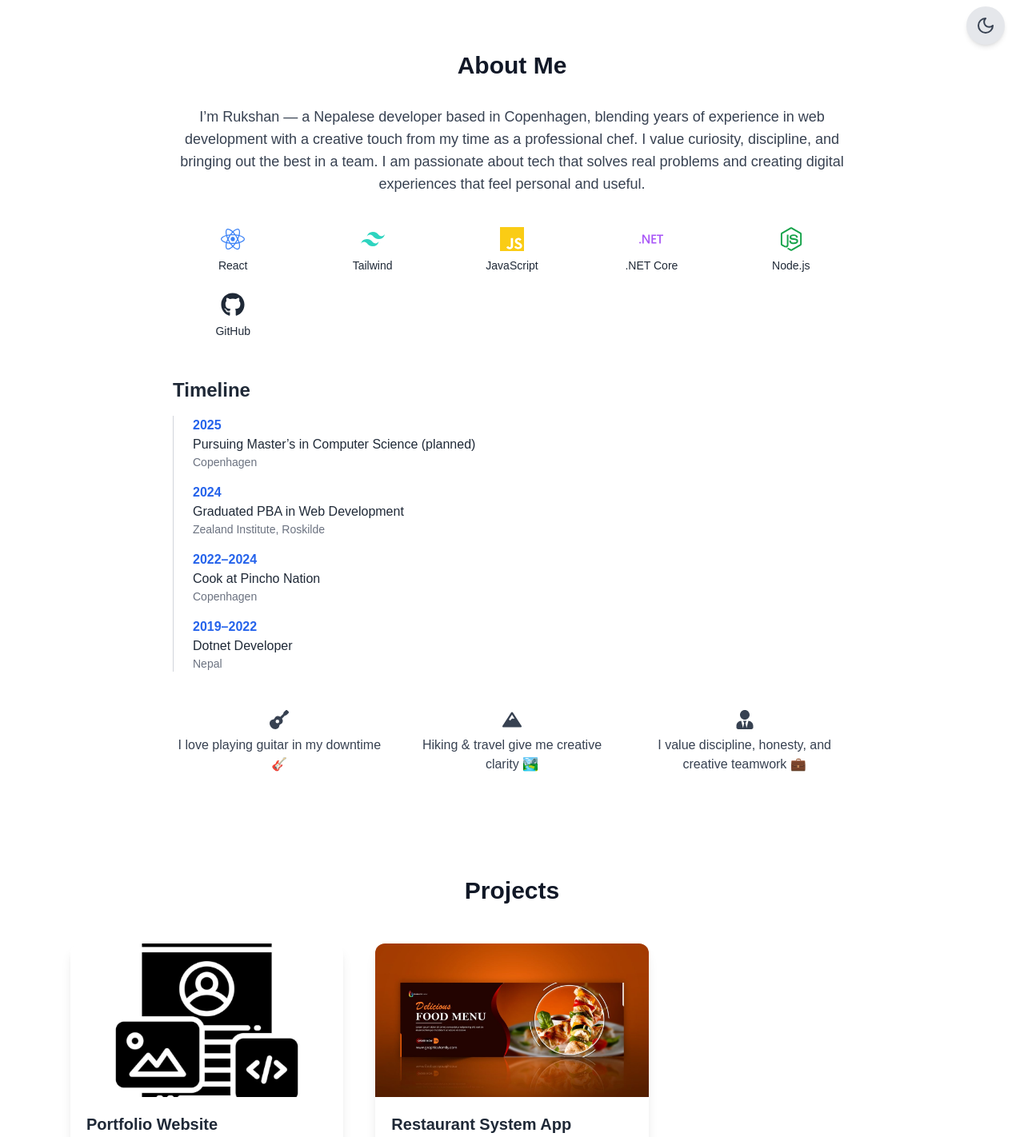
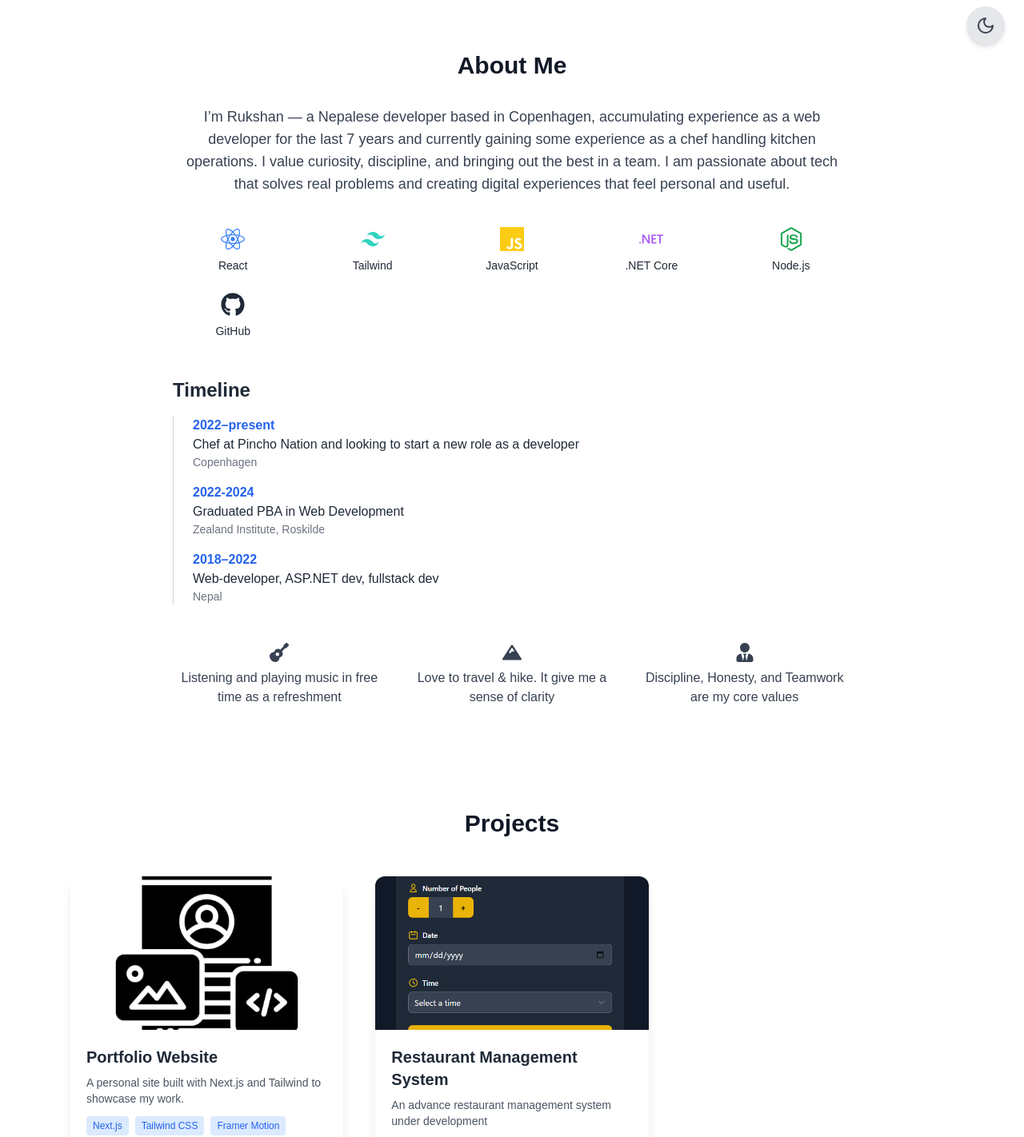
Before and after one commit to RukshanPokharel/My-Portfolio-Next.js-, a Next.js app: page / in a window 1280 px wide. Shown: the part 720-2142 px from the top of the page at 80% size. Built offline with nearby package versions, Linux system fonts and the light colour scheme.

Commit message:
some refinements

```diff
--- a/app/components/About.tsx
+++ b/app/components/About.tsx
@@ -23,17 +23,21 @@ const skills = [
 
 const timeline = [
   {
-    year: "2025",
-    label: "Pursuing Master’s in Computer Science (planned)",
+    year: "2022–present",
+    label:
+      "Chef at Pincho Nation and looking to start a new role as a developer",
     location: "Copenhagen",
   },
   {
-    year: "2024",
+    year: "2022-2024",
     label: "Graduated PBA in Web Development",
     location: "Zealand Institute, Roskilde",
   },
-  { year: "2022–2024", label: "Cook at Pincho Nation", location: "Copenhagen" },
-  { year: "2019–2022", label: "Dotnet Developer", location: "Nepal" },
+  {
+    year: "2018–2022",
+    label: "Web-developer, ASP.NET dev, fullstack dev",
+    location: "Nepal",
+  },
 ];
 
 export default function About() {
@@ -54,11 +58,12 @@ export default function About() {
         whileInView={{ opacity: 1 }}
         transition={{ delay: 0.2, duration: 0.6 }}
       >
-        I’m Rukshan — a Nepalese developer based in Copenhagen, blending years
-        of experience in web development with a creative touch from my time as a
-        professional chef. I value curiosity, discipline, and bringing out the
-        best in a team. I am passionate about tech that solves real problems and
-        creating digital experiences that feel personal and useful.
+        I’m Rukshan — a Nepalese developer based in Copenhagen, accumulating
+        experience as a web developer for the last 7 years and currently gaining
+        some experience as a chef handling kitchen operations. I value
+        curiosity, discipline, and bringing out the best in a team. I am
+        passionate about tech that solves real problems and creating digital
+        experiences that feel personal and useful.
       </motion.p>
 
       <motion.div
@@ -109,16 +114,16 @@ export default function About() {
         transition={{ duration: 0.6 }}
       >
         <div>
-          <FaGuitar className="text-2xl mb-2 mx-auto" />I love playing guitar in
-          my downtime 🎸
+          <FaGuitar className="text-2xl mb-2 mx-auto" />
+          Listening and playing music in free time as a refreshment
         </div>
         <div>
           <FaMountain className="text-2xl mb-2 mx-auto" />
-          Hiking & travel give me creative clarity 🏞️
+          Love to travel & hike. It give me a sense of clarity
         </div>
         <div>
-          <FaUserTie className="text-2xl mb-2 mx-auto" />I value discipline,
-          honesty, and creative teamwork 💼
+          <FaUserTie className="text-2xl mb-2 mx-auto" />
+          Discipline, Honesty, and Teamwork are my core values
         </div>
       </motion.div>
     </section>
--- a/app/data/projects.ts
+++ b/app/data/projects.ts
@@ -5,16 +5,16 @@ export const projects = [
       "A personal site built with Next.js and Tailwind to showcase my work.",
     image: "/portfolio.jpg",
     tech: ["Next.js", "Tailwind CSS", "Framer Motion"],
-    github: "https://github.com/rukshan-dev/portfolio",
-    demo: "https://rukshan.dev",
+    github: "https://github.com/RukshanPokharel/My-Portfolio-Next.js-",
+    demo: "/",
   },
   {
-    title: "Restaurant System App",
-    description: "Digital menu system built for Pincho Nation with QR support.",
-    image: "/restaurant.jpg",
-    tech: ["React", "Firebase", "SCSS"],
-    github: "https://github.com/rukshan-dev/restaurant-menu",
-    demo: "https://rukshan.dev",
+    title: "Restaurant Management System",
+    description: "An advance restaurant management system under development",
+    image: "/reservation.png",
+    tech: ["NextJS", "PostGreSQL", "tailwind"],
+    github: "https://github.com/RukshanPokharel/rms-advanced",
+    demo: "https://rms-advanced.vercel.app/home",
   },
   // Add more projects...
 ];
```
Also changed, not shown: public/reservation.png (added).
